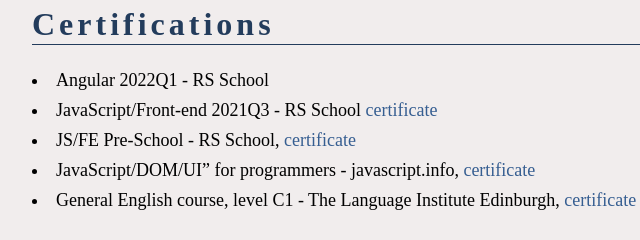
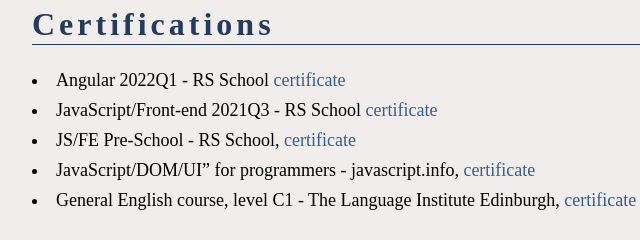
Before and after one commit to VitaliSantalau/cv, a plain HTML site: page index.html in a window 1280 px wide. Shown: the part 1095-1335 px from the top of the page, 378-1018 px from the left. Drawn offline with Linux system fonts and the light colour scheme.

Commit message:
feat: add angular link

```diff
--- a/index.html
+++ b/index.html
@@ -125,6 +125,7 @@
           <ul class="certifications">
             <li>
               Angular 2022Q1 - RS School
+              <a href="https://vitalisantalau.github.io/cv/assets/certificates/angular.pdf" target="_blank">certificate</a>
             </li>
             <li>
               JavaScript/Front-end 2021Q3 - RS School
```
